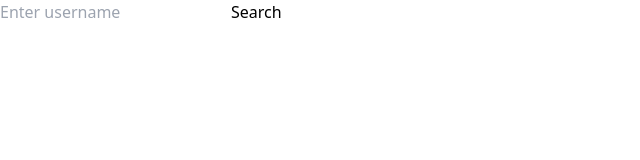
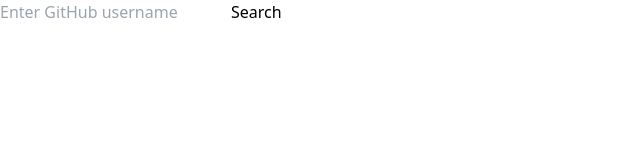
Before and after one commit to Joshuakibwage/alx-fe-reactjs, a React (Vite) app in the folder github-user-search/: page / in a window 1280 px wide. Shown: the top 160 px of the page, without its empty margins (0-640 px from the left). Built offline with nearby package versions, Linux system fonts and the light colour scheme.

Commit message:
Integrating Github Api and implementing basic search feature

```diff
--- a/github-user-search/src/App.jsx
+++ b/github-user-search/src/App.jsx
@@ -1,4 +1,4 @@
-import SearchInput from "./components/SearchInput";
+import SearchInput from "./components/Search";
 
 function App() {
   return (
--- /dev/null
+++ b/github-user-search/src/components/Search.jsx
@@ -0,0 +1,48 @@
+import { useState } from 'react';
+import axios from 'axios';
+
+const Search = () => {
+  const [username, setUsername] = useState('');
+  const [userData, setUserData] = useState(null);
+  const [loading, setLoading] = useState(false);
+  const [error, setError] = useState('');
+
+  const handleSearch = async (e) => {
+    e.preventDefault();
+    setLoading(true);
+    setError('');
+    try {
+      const response = await axios.get(`https://api.github.com/users/${username}`);
+      setUserData(response.data);
+    } catch (err) {
+      setError('Looks like we can’t find the user');
+    }
+    setLoading(false);
+  };
+
+  return (
+    <div>
+      <form onSubmit={handleSearch}>
+        <input
+          type="text"
+          value={username}
+          onChange={(e) => setUsername(e.target.value)}
+          placeholder="Enter GitHub username"
+        />
+        <button type="submit">Search</button>
+      </form>
+      {loading && <p>Loading...</p>}
+      {error && <p>{error}</p>}
+      {userData && (
+        <div>
+          <img src={userData.avatar_url} alt={userData.login} width="100" />
+          <p>{userData.name}</p>
+          <p>{userData.bio}</p>
+          <a href={userData.html_url} target="_blank" rel="noopener noreferrer">View Profile</a>
+        </div>
+      )}
+    </div>
+  );
+};
+
+export default Search;
--- a/github-user-search/src/components/SearchInput.jsx
+++ /dev/null
@@ -1,51 +0,0 @@
-import { useState, useEffect } from 'react';
-import axios from 'axios';
-
-const SearchInput = () => {
-  const [username, setUsername] = useState('');
-  const [userData, setUserData] = useState(null);
-  const [loading, setLoading] = useState(false);
-  const [error, setError] = useState(null);
-
-  const handleChange = (event) => {
-    setUsername(event.target.value);
-  };
-
-  const handleSubmit = async (event) => {
-    event.preventDefault();
-    setLoading(true);
-    setError(null);
-
-    try {
-      const response = await axios.get(`https://api.github.com/users/${username}`);
-      setUserData(response.data);
-    } catch (error) {
-      setError("Failed to fetch user data");
-    } finally {
-      setLoading(false);
-    }
-  };
-
-  return (
-    <div>
-      <form onSubmit={handleSubmit}>
-        <input type="text" value={username} onChange={handleChange} placeholder="Enter username" />
-        <button type="submit">Search</button>
-      </form>
-      {loading && <p>Loading...</p>}
-      {error && <p>{error}</p>}
-      {userData && (
-        <div>
-          <img src={userData.avatar_url} alt={userData.login} />
-          <h1>{userData.login}</h1>
-          <p>{userData.bio}</p>
-          <a href={userData.html_url} target="_blank" rel="noreferrer">
-            View Profile
-          </a>
-        </div>
-      )}
-    </div>
-  );
-};
-
-export default SearchInput;
--- a/github-user-search/src/services/githubApi.js
+++ /dev/null
@@ -1,12 +0,0 @@
-import axios from "axios";
-
-const API_URL = 'https://api.github.com/search/users';
-
-export const searchUsers = async (query) => {
-    const response = await axios.get(API_URL, {
-        params: {
-            q: query,
-        }
-    })
-    return response.data.items;
-}
--- /dev/null
+++ b/github-user-search/src/services/githubService.js
@@ -0,0 +1,9 @@
+
+
+const githubService = () => {
+  return (
+    <div>githubService</div>
+  )
+}
+
+export default githubService
```
